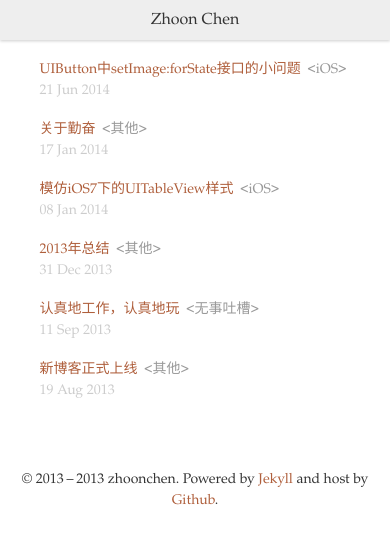
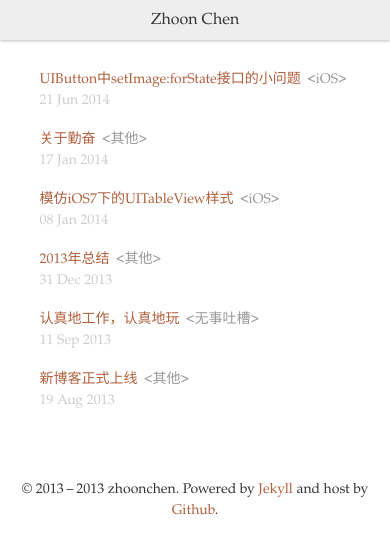
Before and after one commit to zhoon/zhoon.github.io, a Jekyll site: the page built from index.html, in a window 390 px wide. Shown: the top 554 px of the page. Built offline with Jekyll 4.4.1, drawn with Linux system fonts in a browser that asks for light colours.

Commit message:
fixed style

```diff
--- a/style/page.css
+++ b/style/page.css
@@ -14,7 +14,7 @@
  .blog-name{font-size:24px;text-align:center;padding:0 0 30px 0;}
  .blog-face-line{width:0px;overflow:hidden;position:absolute;left:50%;height:30px;border-left:1px solid #999;}
  .blog-info{font-family:"lucida Grande",Verdana;font-size:16px;margin:0px 35px 0px 35px;padding:30px 0 30px;border-top:1px dotted #ccc;color:#999;line-height:1.8;}
- .blog-topbar{display: none;position: fixed;top: 0px;left: 0px;right: 0px;height: 40px;line-height: 40px;text-align: center;background-color: #eee;box-shadow:0 1px 3px rgba(0,0,0,0.2);}
+ .blog-topbar{display: none;position: fixed;top: 0px;left: 0px;right: 0px;height: 40px;line-height: 40px;text-align: center;background-color: #eee;box-shadow:0 1px 3px rgba(0,0,0,0.25);}
  .blog-topbar .blog-top-title{color: #333;font-size: 16px;text-decoration: none;}
  .blog-items{margin:0px 35px 0 35px;padding: 0 0 30px;}
  .blog-items ul{padding: 0px;}
@@ -38,7 +38,7 @@
  @media screen and (max-width: 800px) {
 	.blog-sidebar{display:none;}
 	.blog-topbar{display: block;}
-	.blog-content{margin-left:0;padding:60px 5% 20px;}
+	.blog-content{margin-left:0;padding:70px 5% 20px;}
 	.blog-comment{margin-left:0px;padding: 0 5% 20px;}
 	.blog-footer{margin-left:0;}
 	.blog-post h1{font-size:24px;line-height:1.2;word-wrap: break-word;word-break: break-all;margin-bottom: 10px;}
```
Also changed, not shown: 1 other file.
